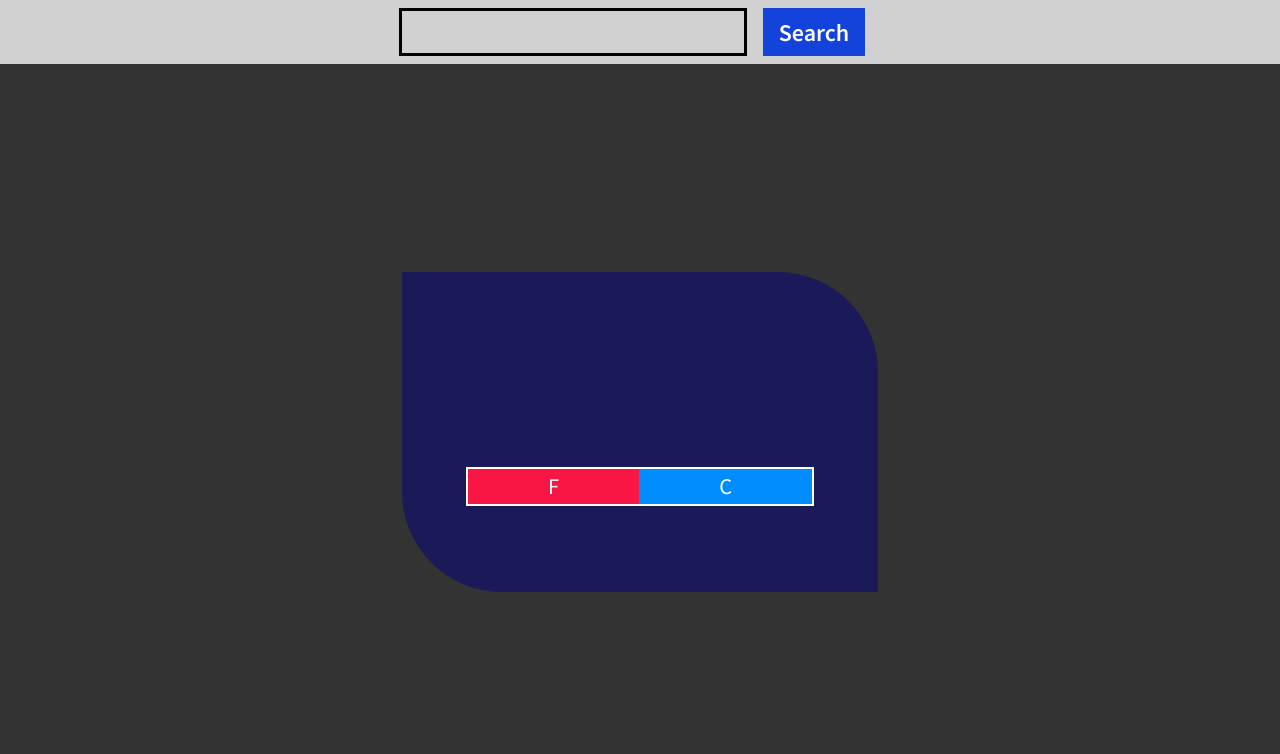
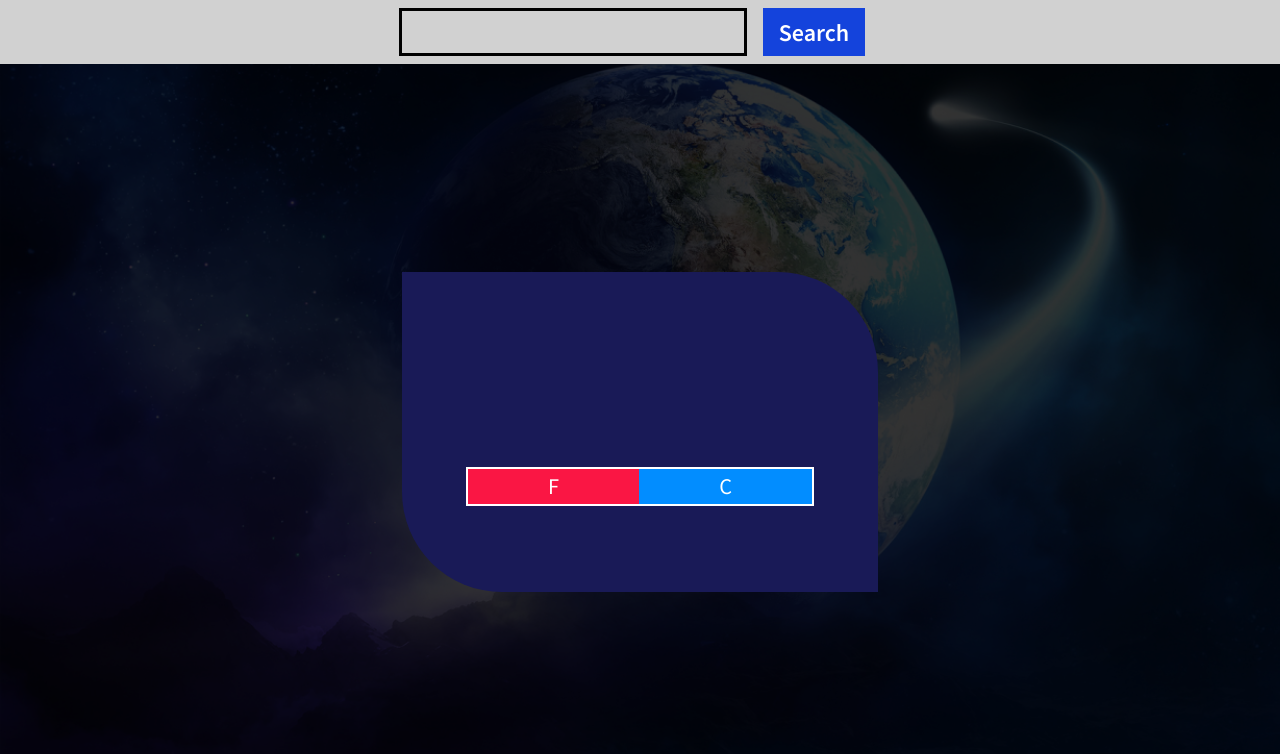
Before and after one commit to Ramzy842/Weather-App, a plain HTML site: page index.html in a window 1280 px wide. Drawn offline with Linux system fonts and the light colour scheme; the site is published under a folder, as on GitHub Pages, so addresses that start at the root find nothing.

Commit message:
Fixed background image

```diff
--- a/style.css
+++ b/style.css
@@ -10,7 +10,7 @@
 
 .container{
     height: 100vh;
-    background-image: url('/image/background.jpg');
+    background-image: url('./image/background.jpg');
     background-repeat: no-repeat;
     background-size: cover;
     border: none;
```
